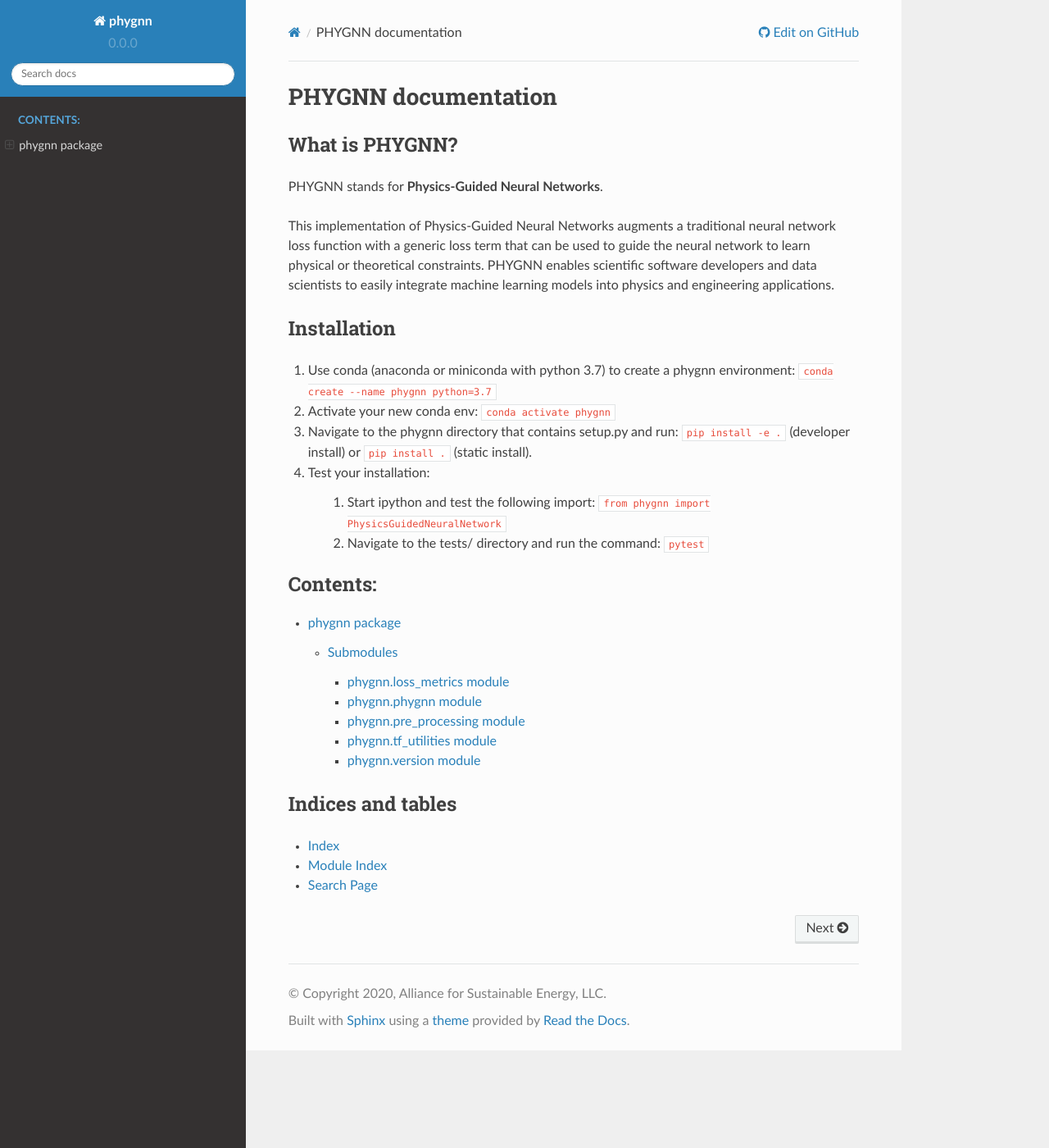
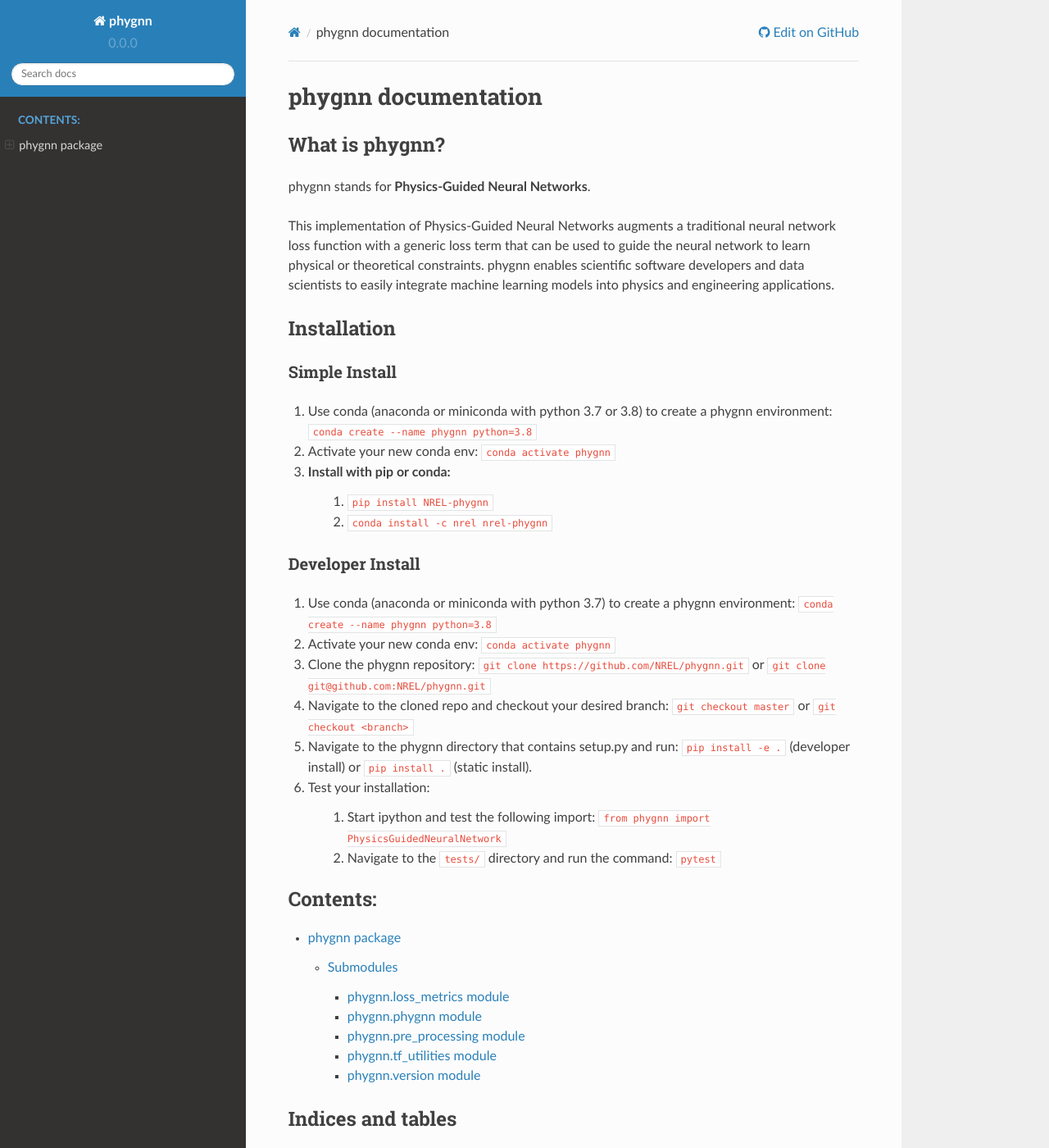
Before and after one commit to NREL/phygnn, a Sphinx documentation site: the page built from docs/source/index.rst, in a window 1280 px wide and 1400 px high. Shown: the whole window at 82% size. Built offline with Sphinx 7.4.7 and the Read the Docs theme 2.0.0, drawn with Linux system fonts in a browser that asks for light colours.

Commit message:
updated docs

```diff
--- a/README.rst
+++ b/README.rst
@@ -1,21 +1,37 @@
-******
-PHYGNN
-******
+What is phygnn?
+===============
+phygnn stands for **Physics-Guided Neural Networks**.
 
-An open source implementation of Physics-Guided Neural Networks (PHYGNN).
-This implementation of PHYGNN augments a traditional neural network loss
-function with a generic loss term that can be used to guide the neural
-network to learn physical or theoretical constraints.
+This implementation of Physics-Guided Neural Networks augments a traditional
+neural network loss function with a generic loss term that can be used to
+guide the neural network to learn physical or theoretical constraints.
+phygnn enables scientific software developers and data scientists to easily
+integrate machine learning models into physics and engineering applications.
 
-.. inclusion-intro
 
 Installation
 ============
 
-1. Use conda (anaconda or miniconda with python 3.7) to create a phygnn environment: ``conda create --name phygnn python=3.7``
+
+Simple Install
+--------------
+
+1. Use conda (anaconda or miniconda with python 3.7 or 3.8) to create a phygnn environment: ``conda create --name phygnn python=3.8``
 2. Activate your new conda env: ``conda activate phygnn``
-3. Navigate to the phygnn directory that contains setup.py and run: ``pip install -e .`` (developer install) or ``pip install .`` (static install).
-4. Test your installation:
+3. Install with pip or conda:
+	i. ``pip install NREL-phygnn``
+	ii. ``conda install -c nrel nrel-phygnn``
+
+
+Developer Install
+-----------------
+
+1. Use conda (anaconda or miniconda with python 3.7) to create a phygnn environment: ``conda create --name phygnn python=3.8``
+2. Activate your new conda env: ``conda activate phygnn``
+3. Clone the phygnn repository: ``git clone https://github.com/NREL/phygnn.git`` or ``git clone git@github.com:NREL/phygnn.git``
+4. Navigate to the cloned repo and checkout your desired branch: ``git checkout master`` or ``git checkout <branch>``
+5. Navigate to the phygnn directory that contains setup.py and run: ``pip install -e .`` (developer install) or ``pip install .`` (static install).
+6. Test your installation:
 
 	i. Start ipython and test the following import: ``from phygnn import PhysicsGuidedNeuralNetwork``
-	ii. Navigate to the tests/ directory and run the command: ``pytest``
+	ii. Navigate to the ``tests/`` directory and run the command: ``pytest``
```
Also changed, not shown: docs/source/index.rst (+1 -13 lines), 1 other file.
